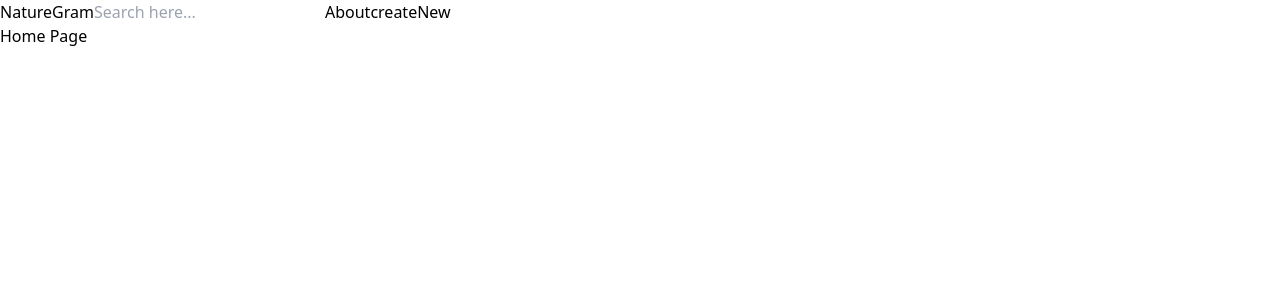
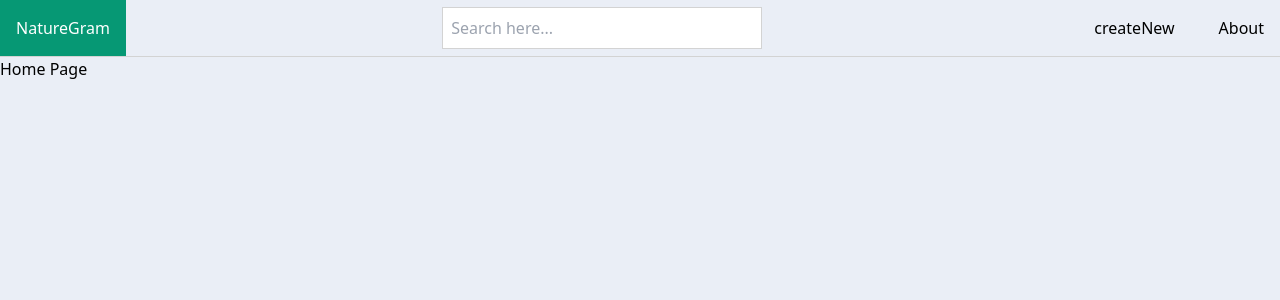
Before and after one commit to Fr-heidarian/Naturegram, a React (Create React App) app: page / in a window 1280 px wide. Shown: the top 300 px of the page. Built offline with nearby package versions, Linux system fonts and the light colour scheme; data requests are answered from the project's data file.

Commit message:
add style to Header component

```diff
--- a/src/components/Header.js
+++ b/src/components/Header.js
@@ -4,15 +4,27 @@ export default function Header() {
   const [searchParams, setSearchParams] = useSearchParams();
 
   return (
-    <div>
-      <Link to="/">NatureGram</Link>
+    <div className="flex items-center justify-between border-b border-borderGray">
+      <Link to="/" className="hover:bg-hoverColor hover:text-white p-4">
+        NatureGram
+      </Link>
       <input
         type="text"
         placeholder="Search here..."
         onChange={(e) => setSearchParams({ title: e.target.value })}
+        className="p-2 border border-borderGray w-1/4"
       />
-      <Link to="/about">About</Link>
-      <Link to="/createNew">createNew</Link>
+      <div>
+        <Link
+          to="/createNew"
+          className="mr-3 hover:bg-hoverColor hover:text-white p-4"
+        >
+          createNew
+        </Link>
+        <Link to="/about" className="hover:bg-hoverColor hover:text-white p-4">
+          About
+        </Link>
+      </div>
     </div>
   );
 }
--- a/src/index.css
+++ b/src/index.css
@@ -1,3 +1,7 @@
 @tailwind base;
 @tailwind components;
 @tailwind utilities;
+
+body {
+  background-color: #eaeef6;
+}
--- a/tailwind.config.js
+++ b/tailwind.config.js
@@ -2,7 +2,7 @@
 module.exports = {
   content: ["./src/**/*.{js,jsx,ts,tsx}"],
   theme: {
-    extend: {},
+    extend: { colors: { borderGray: "#d3d3d3", hoverColor: "#069874" } },
   },
   plugins: [],
 };
```
